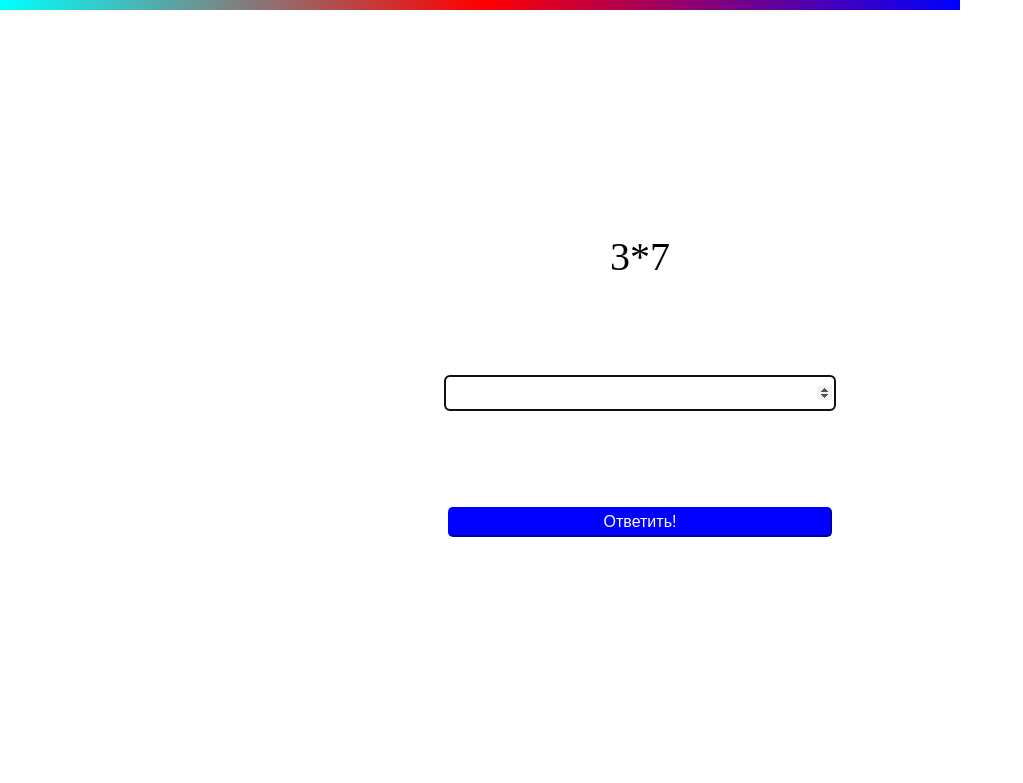
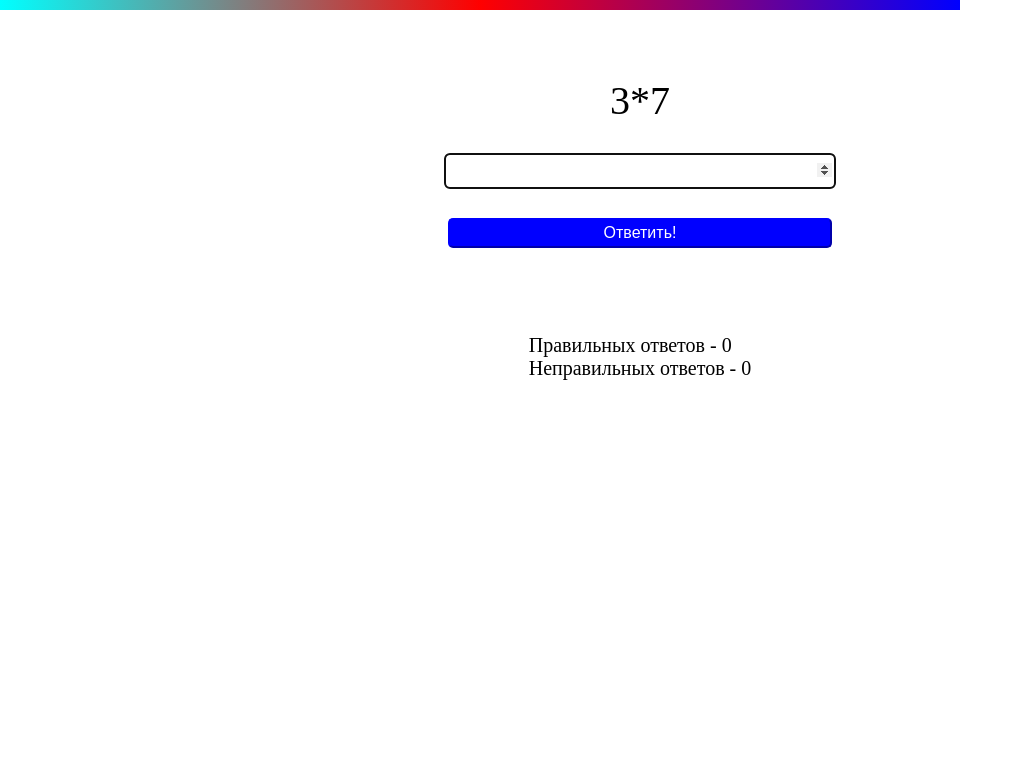
Before and after one commit to R-thomas/R-thomas.github.io, a plain HTML site: page index.html in a window 1280 px wide. Shown: the whole page, without its empty margins (0-1023 px from the left). Drawn offline with Linux system fonts and the light colour scheme.

Commit message:
Add files via upload

```diff
--- a/index.html
+++ b/index.html
@@ -16,7 +16,7 @@
        min="0" max="100" autofocus>
         <input type="submit" id="submitBtn" value="Ответить!">
     </form>
-    <p id="result"></p>
+    <p id="result">Правильных ответов - 0 <br/>Неправильных ответов - 0</p>
 
 
     <script src="script.js"></script>
--- a/style.css
+++ b/style.css
@@ -1,6 +1,6 @@
 body{
     margin: 0;
-    height: 100vh;
+    height: 50vh;
     display:flex;
     flex-flow: column;
     justify-content: space-between;
```
